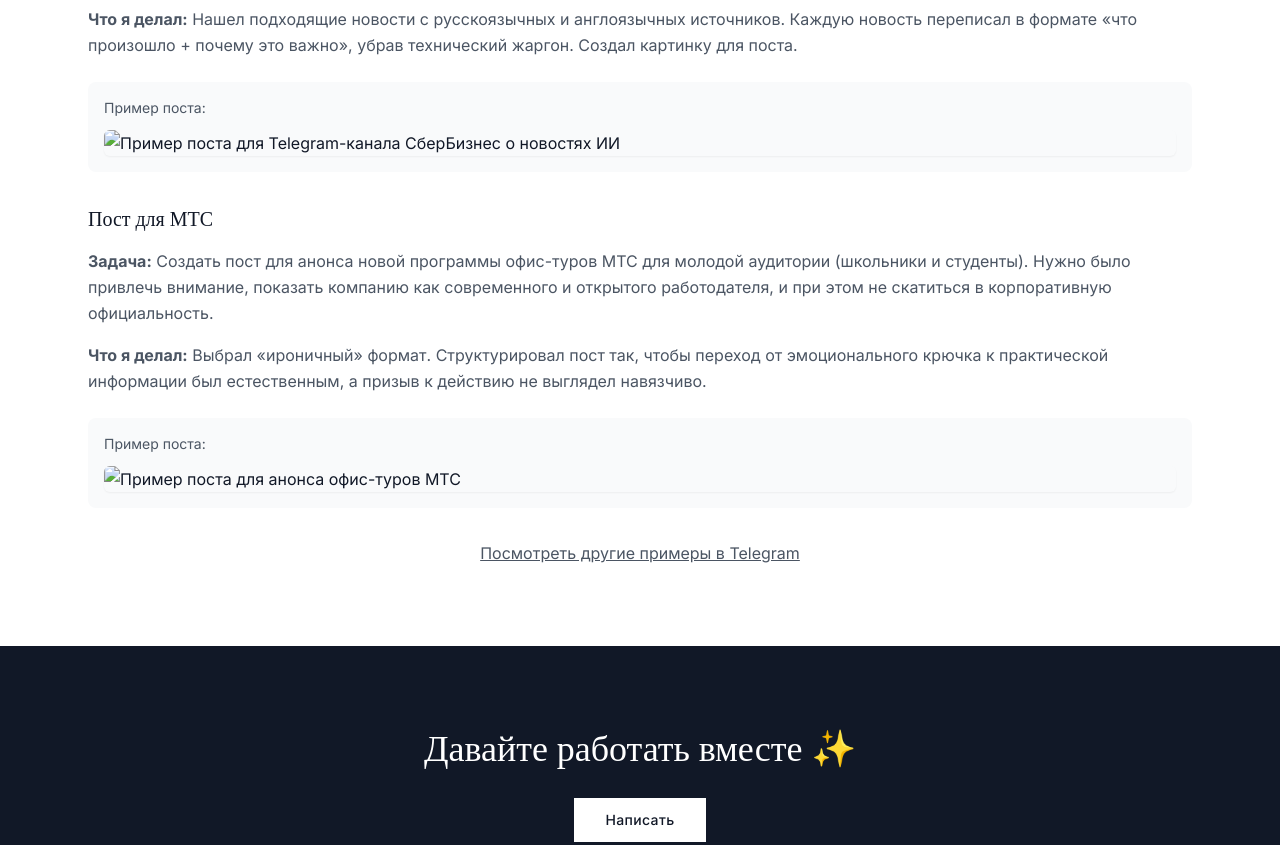
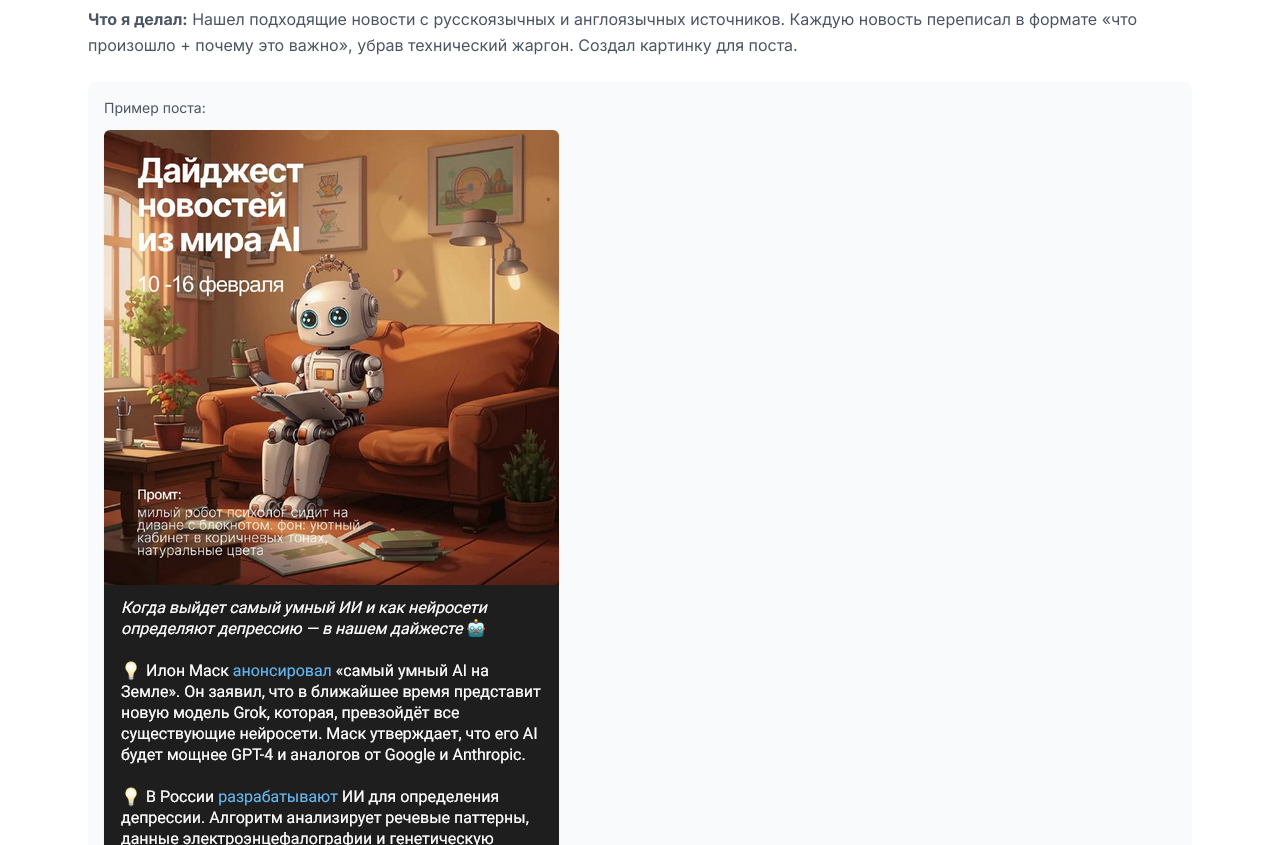
Before and after one commit to Caulfields/portfolio, a plain HTML site: page index.html in a window 1280 px wide. Shown: the part 2660-3505 px from the top of the page. Drawn offline with nearby package versions, Linux system fonts and the light colour scheme; the site is published under a folder, as on GitHub Pages, so addresses that start at the root find nothing.

Commit message:
Update index.html

```diff
--- a/index.html
+++ b/index.html
@@ -194,7 +194,7 @@
                             <!-- Post Preview Image -->
                             <div class="mt-6 p-4 bg-gray-50 rounded-lg">
                                 <p class="text-sm text-gray-600 mb-3">Пример поста:</p>
-                                <img src="/post1.png" alt="Пример поста для Telegram-канала СберБизнес о новостях ИИ" class="max-w-full h-auto rounded-md shadow-sm">
+                                <img src="./post1.png" alt="Пример поста для Telegram-канала СберБизнес о новостях ИИ" class="max-w-full h-auto rounded-md shadow-sm">
                             </div>
                         </div>
 
@@ -211,7 +211,7 @@
                             <!-- Post Preview Image -->
                             <div class="mt-6 p-4 bg-gray-50 rounded-lg">
                                 <p class="text-sm text-gray-600 mb-3">Пример поста:</p>
-                                <img src="/mtspost.png" alt="Пример поста для анонса офис-туров МТС" class="max-w-full h-auto rounded-md shadow-sm">
+                                <img src="./mtspost.png" alt="Пример поста для анонса офис-туров МТС" class="max-w-full h-auto rounded-md shadow-sm">
                             </div>
                         </div>
                     </div>
```
